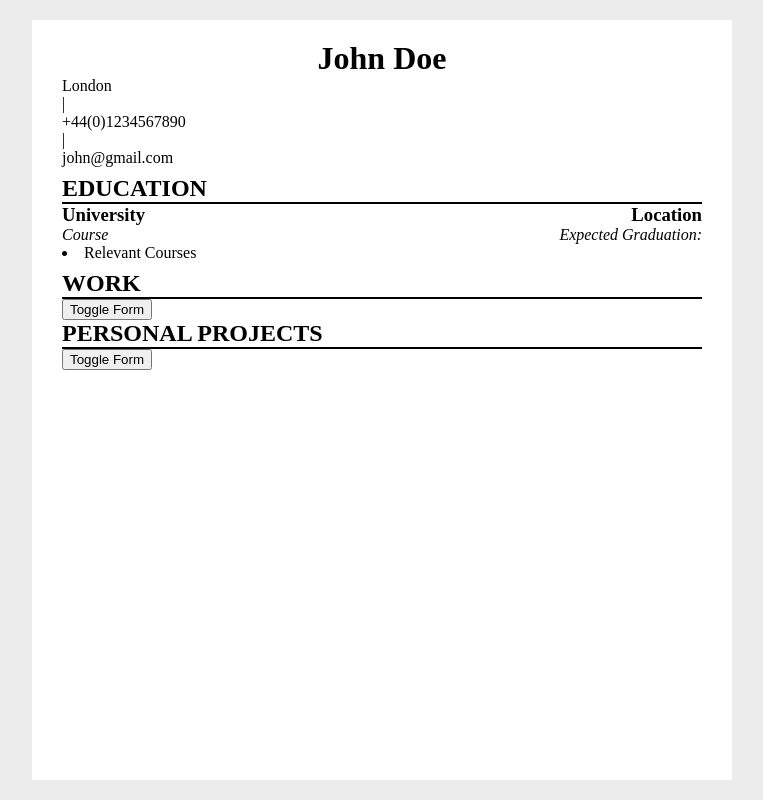
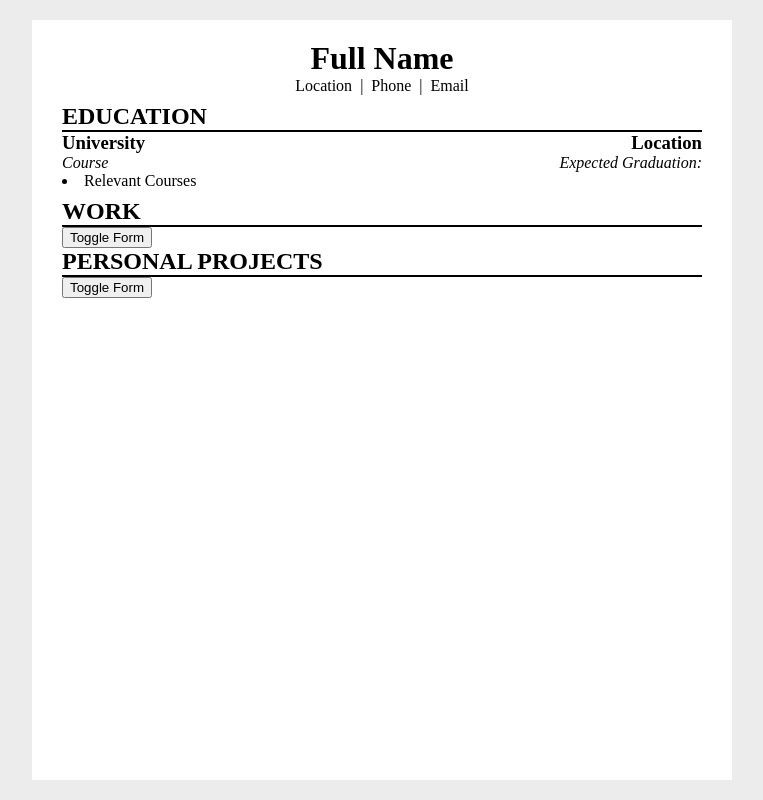
Before and after one commit to wrainf/cv-creator, a React (Create React App) app: page / in a window 1280 px wide. Shown: the whole page, without its empty margins (258-1021 px from the left). Built offline with nearby package versions, Linux system fonts and the light colour scheme.

Commit message:
changed placeholer values

```diff
--- a/src/components/PersonalInfo.js
+++ b/src/components/PersonalInfo.js
@@ -6,14 +6,14 @@ class PersonalInfo extends Component {
     return(
       <div>
         <div>
-          <h1 contentEditable='true' id="name">John Doe</h1>
+          <h1 contentEditable='true' id="name">Full Name</h1>
         </div>
-        <div>
-          <p contentEditable='true' id="location">London</p>
+        <div id="personal-details">
+          <p contentEditable='true' id="location">Location</p>
           <p>|</p>
-          <p contentEditable='true' id="phone">+44(0)1234567890</p>
+          <p contentEditable='true' id="phone">Phone</p>
           <p>|</p>
-          <p contentEditable='true' id="email">john@gmail.com</p>
+          <p contentEditable='true' id="email">Email</p>
         </div>
 
       </div>
```
